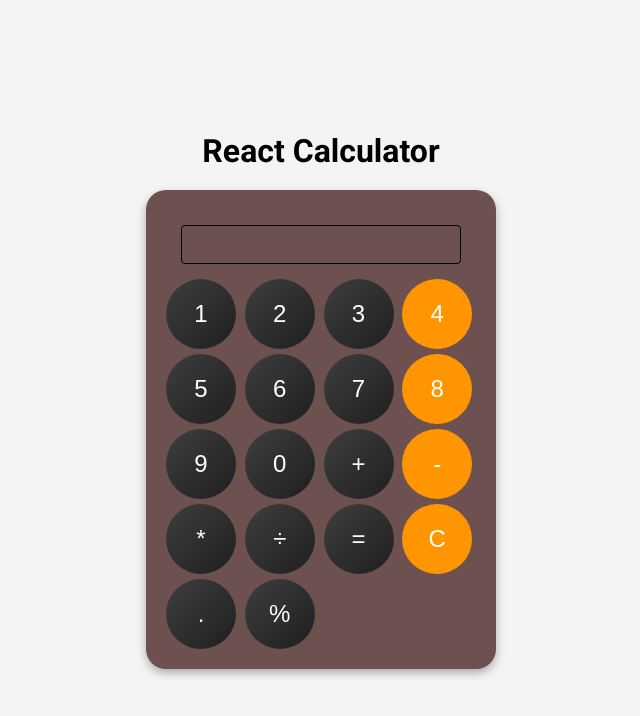
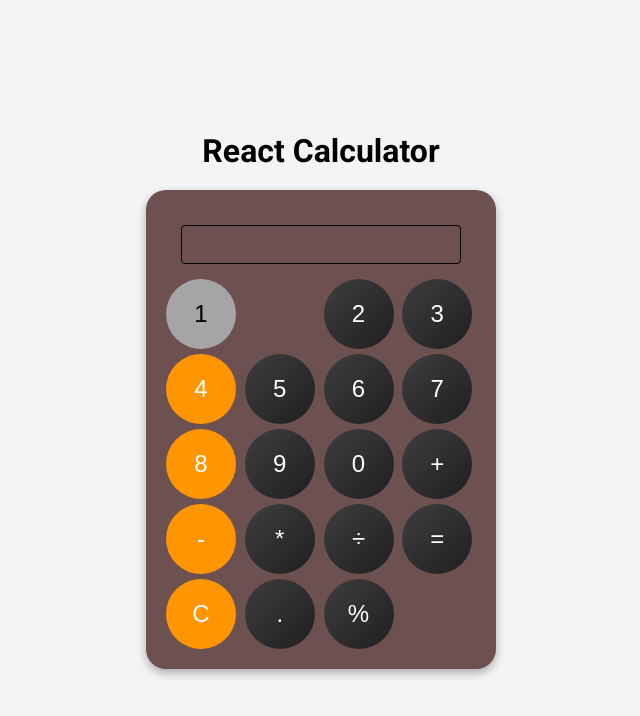
Before and after one commit to Mzhgn/React-Calculator, a React (Create React App) app: page / in a window 1280 px wide. Shown: the top 716 px of the page, without its empty margins (319-959 px from the left). Built offline with nearby package versions, Linux system fonts and the light colour scheme.

Commit message:
changing the style of the frist buttons

```diff
--- a/src/App.css
+++ b/src/App.css
@@ -57,6 +57,11 @@ button:active {
 button:nth-child(4n) {
   background: #ff9500;
 }
+button:nth-child(1) {
+  grid-column: span 2;
+  background: #a5a5a5;
+  color: black;
+}
 @media (prefers-reduced-motion: no-preference) {
   .App-logo {
     animation: App-logo-spin infinite 20s linear;
```
